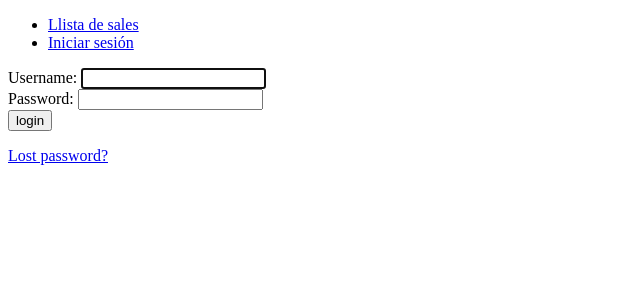
After one commit to GEI-Software/Music-Engine, a Django app: page /accounts/login/ in a window 1280 px wide. The commit adds this page. Shown: the top 300 px of the page, without its empty margins (0-640 px from the left). Run offline with Django 4.2, Linux system fonts and the light colour scheme.

Commit message:
login, logout, urls

```diff
--- a/Django/Django_Music_Engine/Django_Music_Engine/settings.py
+++ b/Django/Django_Music_Engine/Django_Music_Engine/settings.py
@@ -51,6 +51,10 @@ MIDDLEWARE = [
 ]
 
 ROOT_URLCONF = 'Django_Music_Engine.urls'
+
+LOGIN_REDIRECT_URL = '/'
+
+LOGOUT_REDIRECT_URL = '/accounts/login'
 
 TEMPLATES = [
     {
--- a/Django/Django_Music_Engine/Django_Music_Engine/urls.py
+++ b/Django/Django_Music_Engine/Django_Music_Engine/urls.py
@@ -18,9 +18,19 @@ from django.urls import path, include, re_path
 from music_engine.views import *
 from django.contrib.auth import views as auth_views
 
-
 urlpatterns = [
     path('admin/', admin.site.urls),
     path('', StudioListView.as_view(), name='studio_list'),
     path('studio/<int:pk>/', studio_detail, name='studio_detail'),
+    path('accounts/', include('django.contrib.auth.urls')),
+    re_path("^accounts/login/$", include('django.contrib.auth.urls'), name='login'),
+    re_path("^accounts/logout/$", include('django.contrib.auth.urls'), name='logout'),
+    re_path("^accounts/password_change/$", include('django.contrib.auth.urls'), name='password_change'),
+    re_path("^accounts/password_change/done/$", include('django.contrib.auth.urls'), name='password_change_done'),
+    re_path("^accounts/password_reset/$", include('django.contrib.auth.urls'), name='password_reset'),
+    re_path("^accounts/password_reset/done/$", include('django.contrib.auth.urls'), name='password_reset_done'),
+    re_path("^accounts/reset/(?P<uidb64>[0-9A-Za-z_\-]+)/(?P<token>[0-9A-Za-z]{1,13}-[0-9A-Zaz]{1,"
+            "20})/$", include('django.contrib.auth.urls'), name='password_reset_confirm'),
+    re_path("^accounts/reset/done/$", include('django.contrib.auth.urls'), name='password_reset_complete'),
+
 ]
--- a/Django/Django_Music_Engine/templates/base.html
+++ b/Django/Django_Music_Engine/templates/base.html
@@ -7,8 +7,14 @@
     <body>
         <nav>
             <ul>
-                <li><a href="{% url 'studio_list' %}">Inicio</a></li>
+                <li><a href="{% url 'studio_list' %}">Llista de sales</a></li>
+                {% if user.is_authenticated %}
+                <li><a href="{% url 'logout' %}">Cerrar sesión</a></li>
+                {% else %}
+                <li><a href="{% url 'login' %}">Iniciar sesión</a></li>
+                {% endif %}
             </ul>
+
          </nav>
         {% block content %}
         {% endblock %}
--- /dev/null
+++ b/Django/Django_Music_Engine/templates/registration/login.html
@@ -0,0 +1,31 @@
+{% extends "base.html" %}
+{% block content %}
+{% if form.errors %}
+<p>Your username and password didn't match. Please try again.</p>
+{% endif %}
+{% if next %}
+ {% if user.is_authenticated %}
+ <p>Your account doesn't have access to this page. To proceed,
+ please login with an account that has access.</p>
+ {% else %}
+ <p>Please login to see this page.</p>
+ {% endif %}
+{% endif %}
+<form method="post" action="{% url 'login' %}">
+{% csrf_token %}
+<div>
+ <td>{{ form.username.label_tag }}</td>
+ <td>{{ form.username }}</td>
+</div>
+<div>
+ <td>{{ form.password.label_tag }}</td>
+ <td>{{ form.password }}</td>
+</div>
+<div>
+ <input type="submit" value="login" />
+ <input type="hidden" name="next" value="{{ next }}" />
+</div>
+</form>
+{# Assumes you setup the password_reset view in your URLconf #}
+<p><a href="{% url 'password_reset' %}">Lost password?</a></p>
+{% endblock %}
```
Also changed, not shown: Django/Django_Music_Engine/db.sqlite3.
